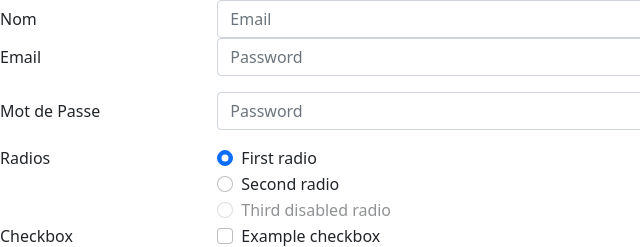
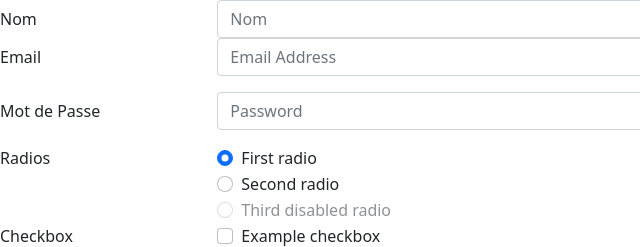
Before and after one commit to JeremT8/JavaScript, a website: page exercice5.html in a window 1280 px wide. Shown: the top 247 px of the page, 0-640 px from the left. Drawn offline with nearby package versions, Linux system fonts and the light colour scheme.

Commit message:
form validation with js

```diff
--- a/exercice5.html
+++ b/exercice5.html
@@ -20,19 +20,19 @@
         <div class="row mb3">
             <label for="nom" class="col-sm-2 col-form-label">Nom</label>
             <div class="col-sm-10">
-                <input type="email" class="form-control" id="nom" placeholder="Email">
+                <input type="nom" class="form-control" id="nom" placeholder="Nom">
             </div>
         </div>
         <div class="row mb-3">
             <label for="email" class="col-sm-2 col-form-label">Email</label>
             <div class="col-sm-10">
-                <input type="password" class="form-control" id="email" placeholder="Password">
+                <input type="password" class="form-control" id="email" placeholder="Email Address">
             </div>
         </div>
         <div class="row mb-3">
             <label for="password" class="col-sm-2 col-form-label">Mot de Passe</label>
             <div class="col-sm-10">
-                <input type="password" class="form-control" id="password" placeholder="Password">
+                <input type="password" class="form-control" id="password" placeholder="Password" pattern="(?=.*[A-Z].*[A-Z])(?=.*[!@#$&*])(?=.*[0-9].*[0-9])(?=.*[a-z].*[a-z].*[a-z]).{8,}">
             </div>
         </div>
         <fieldset class="form-group">
```
